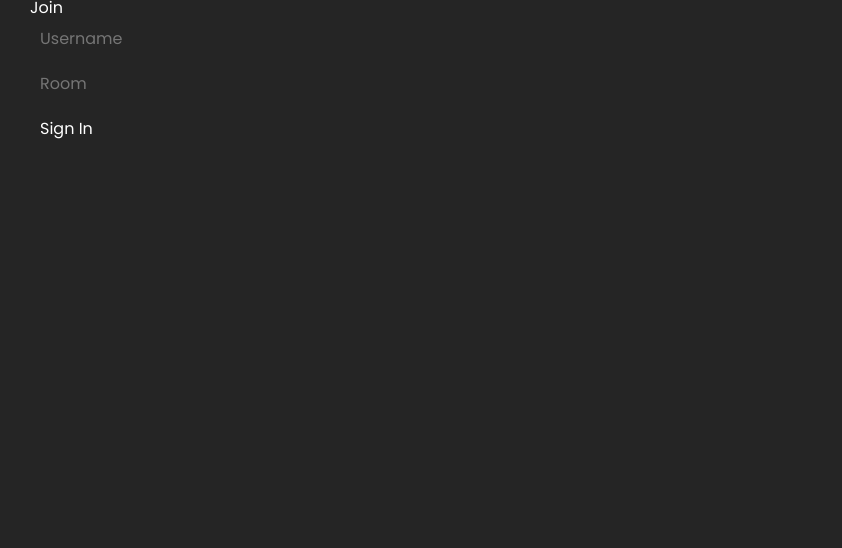
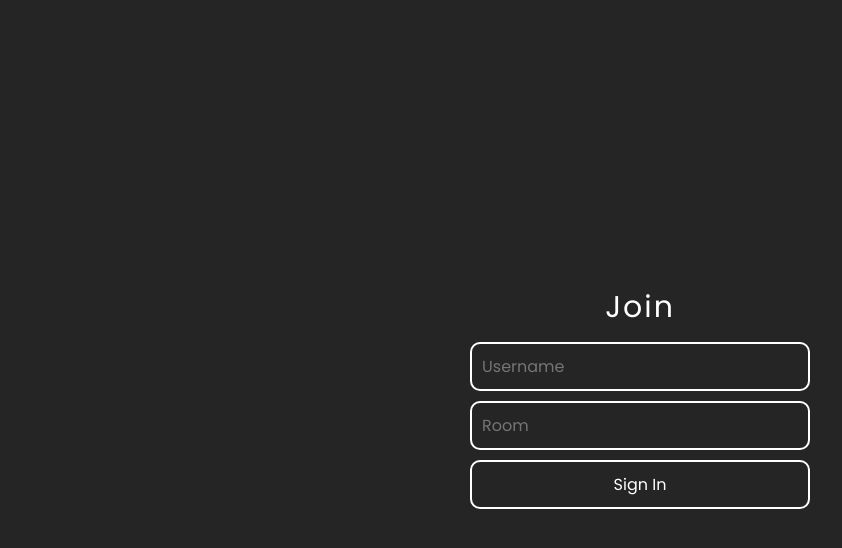
Before and after one commit to Guntyk/socket-client, a React (Create React App) app: page / in a window 1280 px wide. Shown: the top 548 px of the page, without its empty margins (0-842 px from the left). Built offline with nearby package versions, Linux system fonts and the light colour scheme.

Commit message:
Main menu changed

```diff
--- /dev/null
+++ b/src/components/Main.css
@@ -0,0 +1,26 @@
+.wrapper {
+  display: grid;
+  place-items: center;
+  height: 100vh;
+}
+
+.sign-in-form {
+  display: flex;
+  flex-direction: column;
+  align-items: center;
+  gap: 1rem;
+}
+
+.title {
+  margin-bottom: 1rem;
+  font-size: 3rem;
+  letter-spacing: 0.2rem;
+}
+
+.sign-in-form input {
+  border-radius: 1rem;
+  border: 0.2rem solid #fff;
+}
+.sign-in-form .btn {
+  width: 100%;
+}
--- a/src/components/Main.jsx
+++ b/src/components/Main.jsx
@@ -1,5 +1,6 @@
 import { useHistory } from 'react-router-dom';
 import { useState } from 'react';
+import './Main.css';
 
 export default function Main() {
   const [values, setValues] = useState({ username: '', room: '' });
@@ -22,16 +23,14 @@ export default function Main() {
 
   return (
     <div className='wrapper'>
-      <h1>Join</h1>
-      <form onSubmit={handleSubmit}>
-        <div>
-          <input type='text' name='username' value={values?.username} placeholder='Username' onChange={handleChange} autoComplete='off' />
-        </div>
-        <div>
-          <input type='text' name='room' value={values?.room} placeholder='Room' onChange={handleChange} autoComplete='off' />
-        </div>
+      <form className='sign-in-form' onSubmit={handleSubmit}>
+        <h1 className='title'>Join</h1>
+        <input type='text' name='username' value={values?.username} placeholder='Username' onChange={handleChange} autoComplete='off' />
+        <input type='text' name='room' value={values?.room} placeholder='Room' onChange={handleChange} autoComplete='off' />
         {error && <div className='error'>Fill in all field</div>}
-        <button type='submit'>Sign In</button>
+        <button className='btn' type='submit'>
+          Sign In
+        </button>
       </form>
     </div>
   );
```
